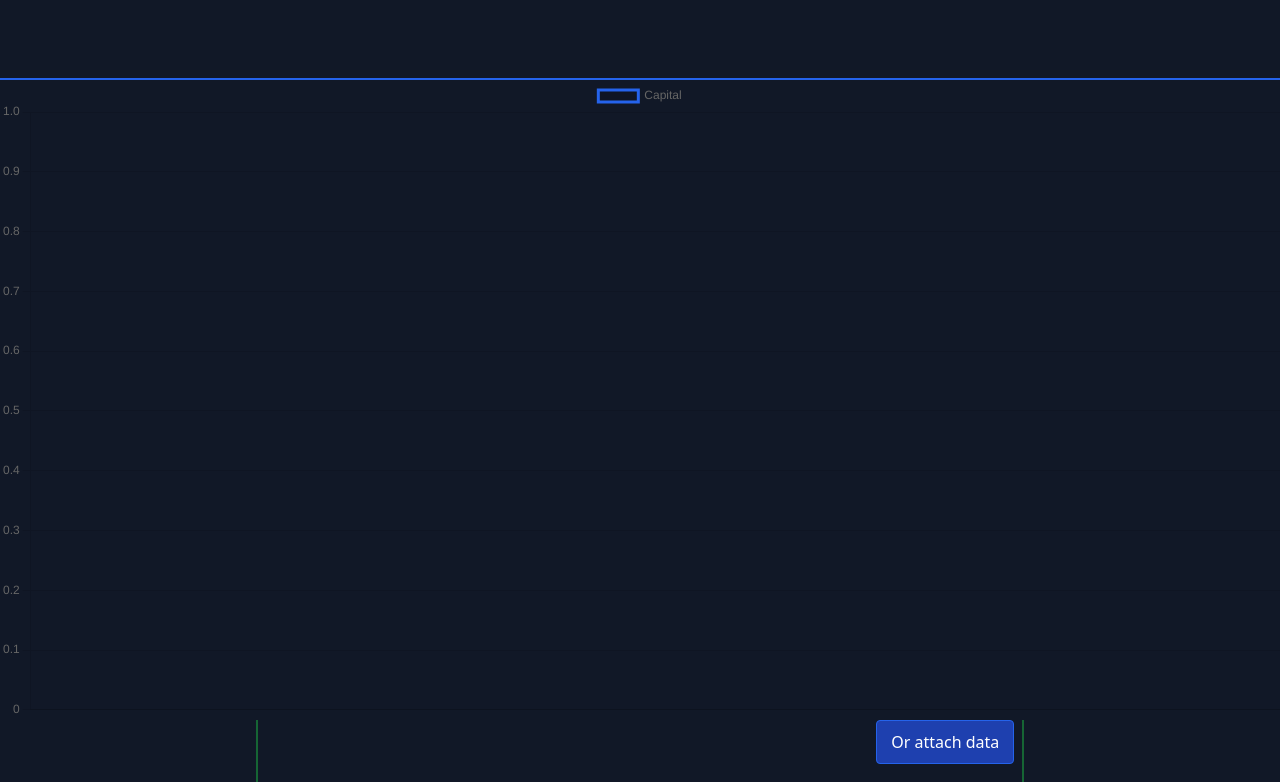
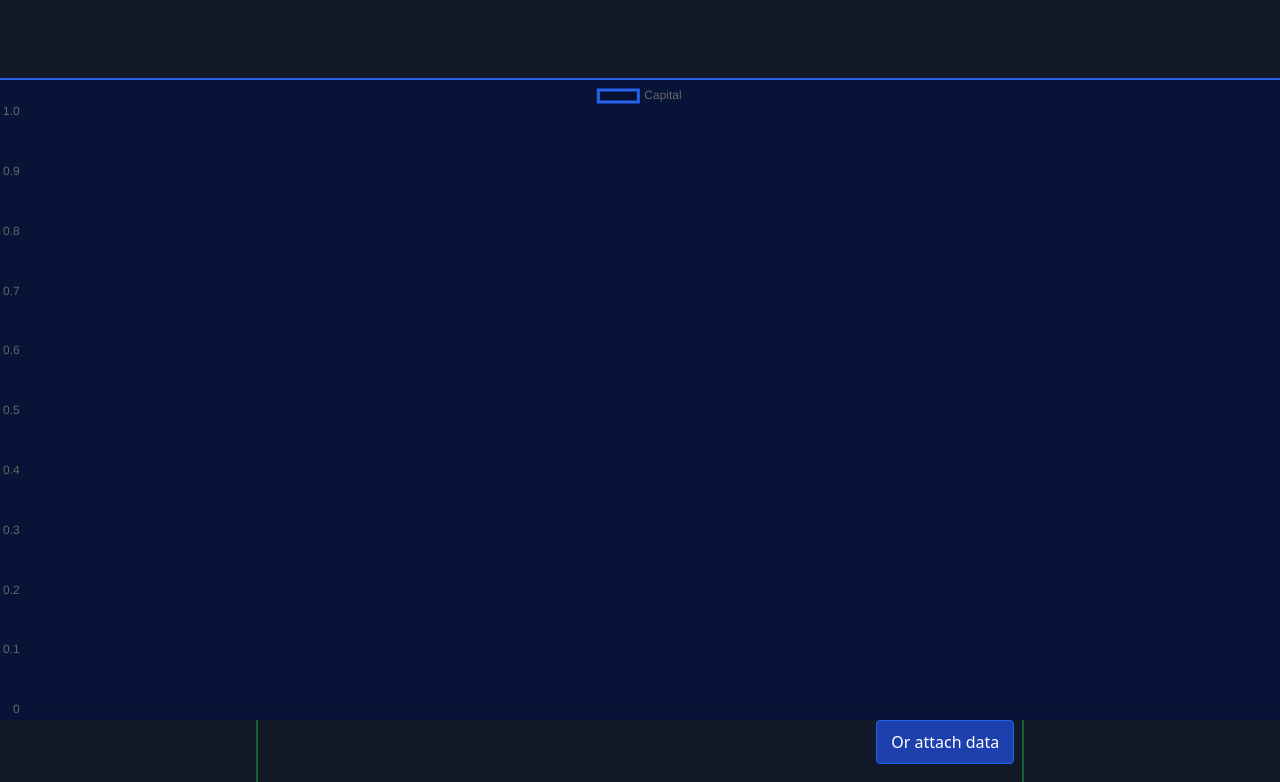
Before and after one commit to AlanTyping/trading-app, a React (Create React App) app: page /chart in a window 1280 px wide. Shown: the top 782 px of the page. Built offline with nearby package versions, Linux system fonts and the light colour scheme.

Commit message:
new changes

```diff
--- a/src/routes/chart/components/LineChart.tsx
+++ b/src/routes/chart/components/LineChart.tsx
@@ -54,7 +54,7 @@ const LinesChart = (): JSX.Element => {
 
 
     return (
-        <div className='w-[100%] flex justify-center chart'>
+        <div className='w-[100%] flex justify-center chart bg-[#071437]'>
             <Line data={midata} options={misoptions} />
         </div>
     )
--- a/src/routes/chart/components/forms/FormChange.tsx
+++ b/src/routes/chart/components/forms/FormChange.tsx
@@ -22,7 +22,7 @@ export default function FormChange() {
     return (
         <div
         id='chart-form-container'
-        className='h-[22vh] min-h-[100px] flex items-center justify-center justify-evenly flex-row w-[60%] min-w-[360px] mb-2'>
+        className='h-[22vh] min-h-[100px] flex items-center justify-center justify-evenly flex-row w-[60%] min-w-[360px]'>
             {chart.length >= 1 ? <Form /> : <Form2 />}
         </div>
     )
```
